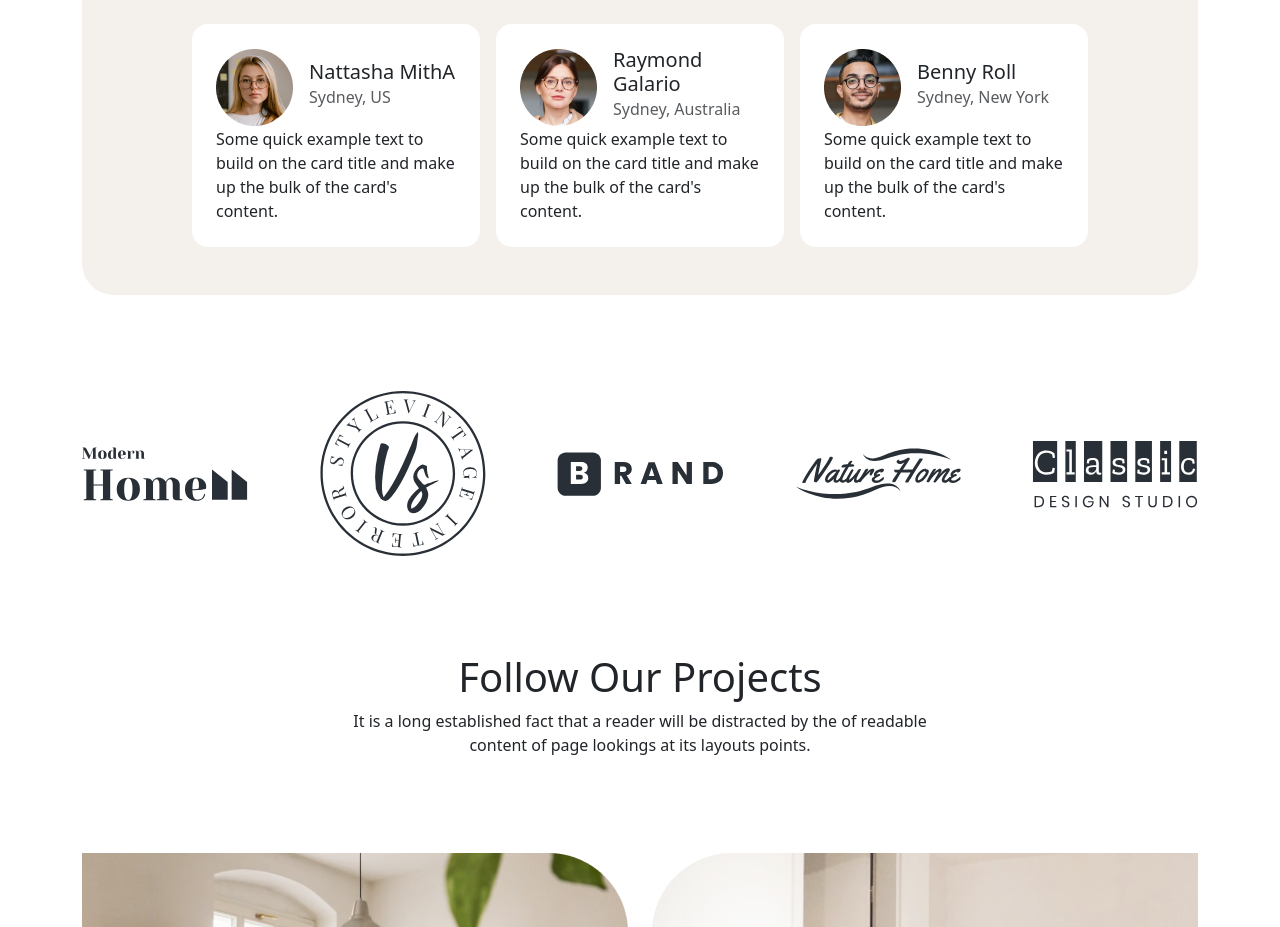
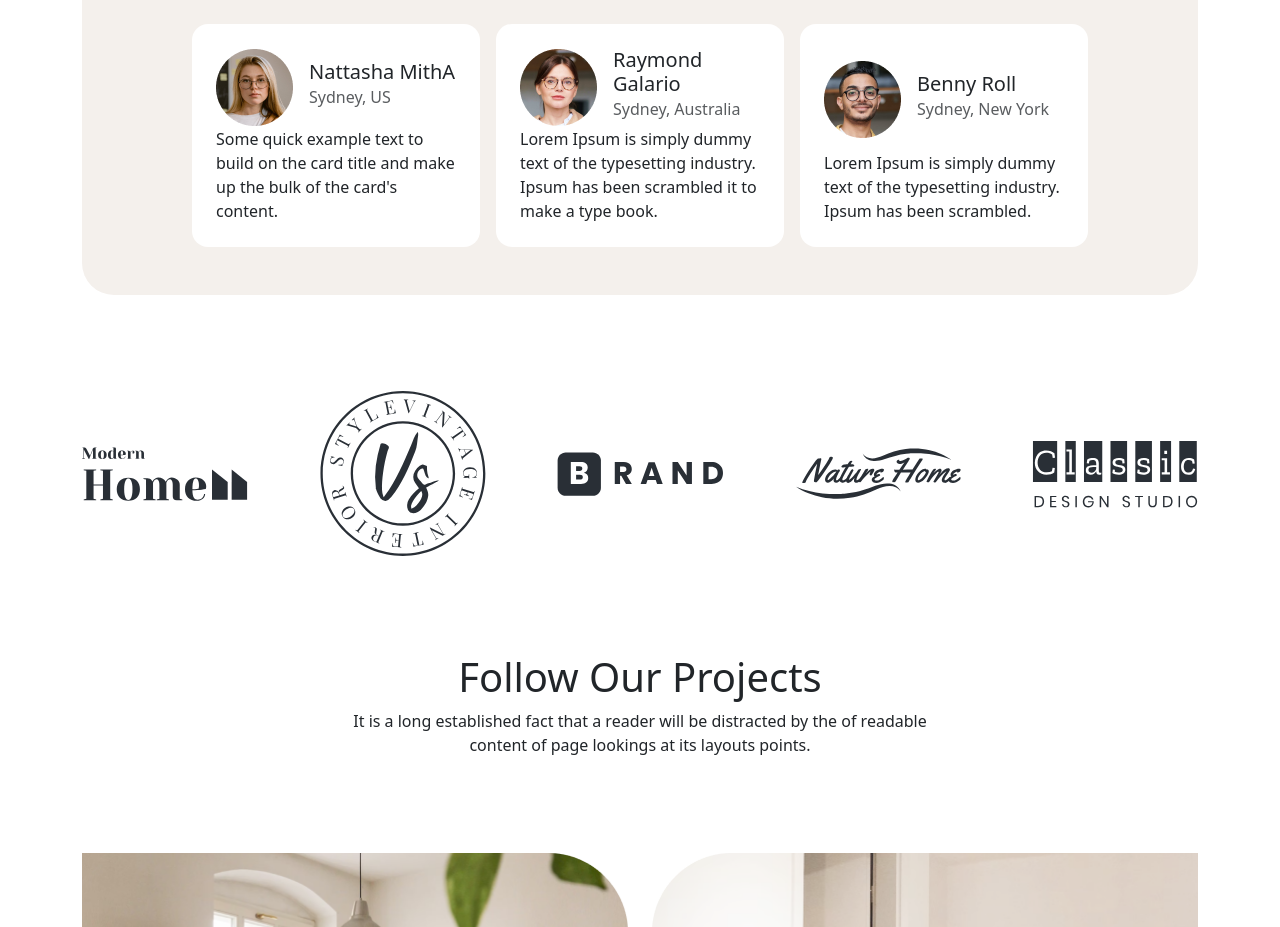
Before and after one commit to abdullah-al-mohammad/interior, a plain HTML site: page index.html in a window 1280 px wide. Shown: the part 2140-3067 px from the top of the page. Drawn offline with nearby package versions, Linux system fonts and the light colour scheme.

```diff
--- a/index.html
+++ b/index.html
@@ -148,7 +148,10 @@
                     <h6 class="card-subtitle mb-2 text-body-secondary">Sydney, Australia</h6>
                   </div>
                 </div>
-                <p class="card-text">Some quick example text to build on the card title and make up the bulk of the card's content.</p>
+                <p class="card-text">Lorem Ipsum is simply dummy
+                  text of the typesetting industry.
+                  Ipsum has been scrambled it
+                  to make a type book.</p>
               </div>
               <!--  -->
               <div class="card p-4 rounded-4 ms-3 mt-4 mt-xl-0" style="width: 18rem;">
@@ -159,7 +162,9 @@
                     <h6 class="card-subtitle mb-2 text-body-secondary">Sydney, New York</h6>
                   </div>
                 </div>
-                <p class="card-text">Some quick example text to build on the card title and make up the bulk of the card's content.</p>
+                <p class="card-text">Lorem Ipsum is simply dummy
+                  text of the typesetting industry.
+                  Ipsum has been scrambled.</p>
               </div>
             </div>
         </div>
```
